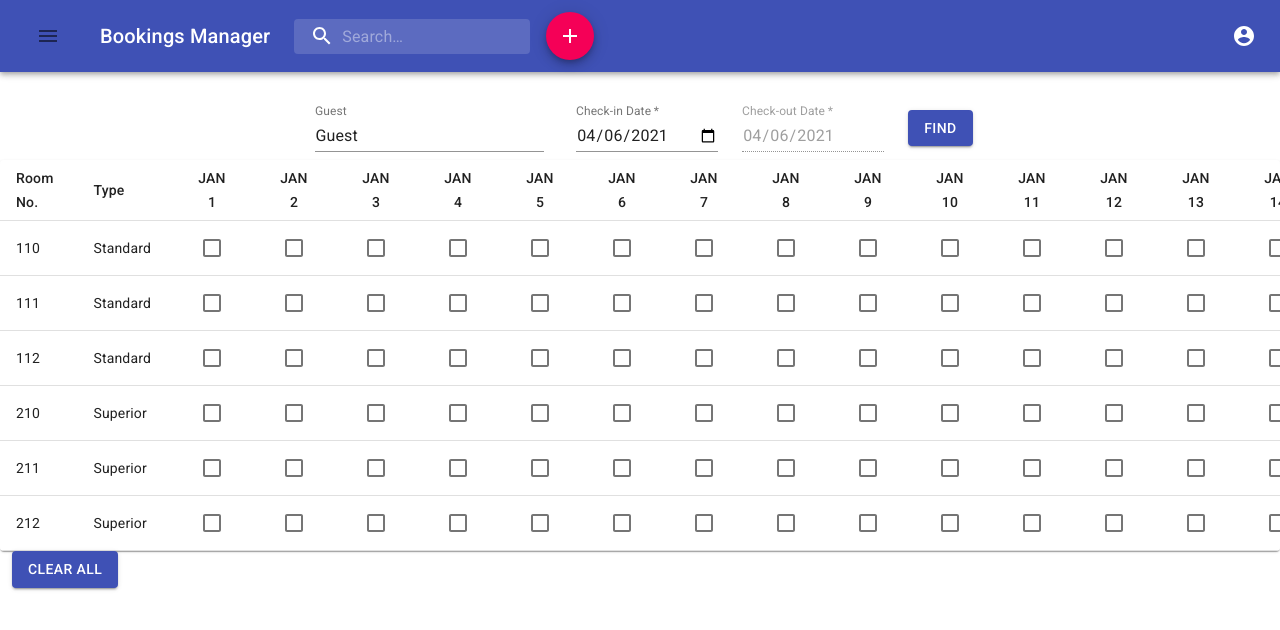
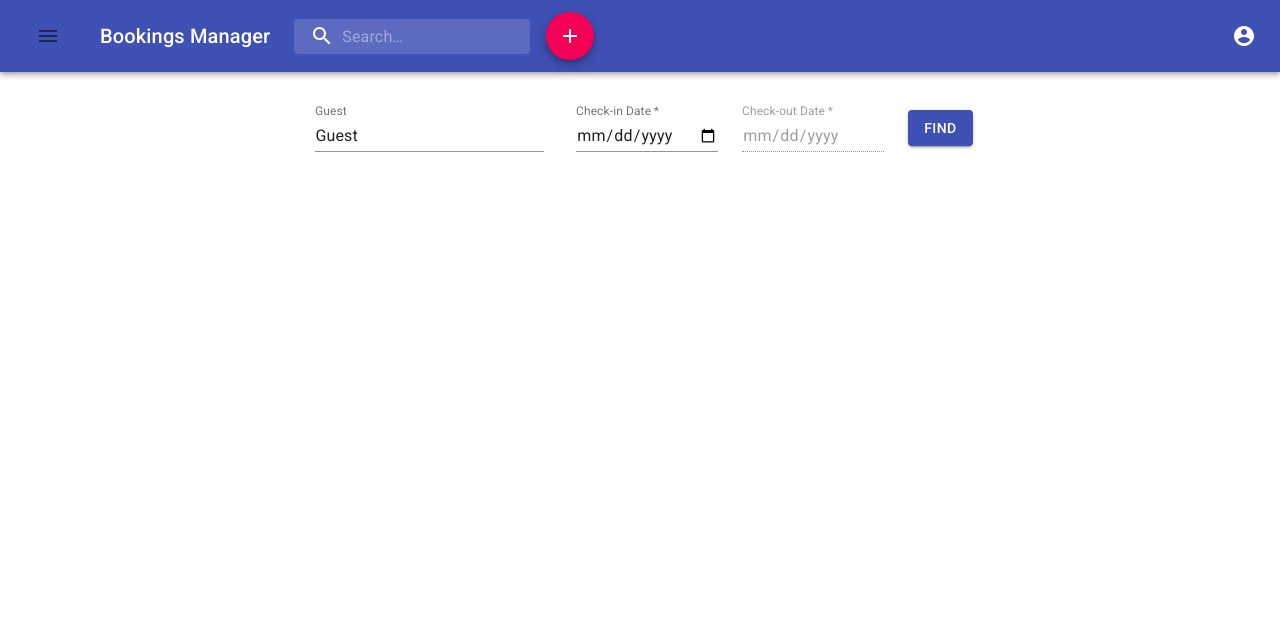
Before and after one commit to itthisakd/bookings-manager, a React (Create React App) app: page /addbooking in a window 1280 px wide. Shown: the top 630 px of the page. Built offline with nearby package versions, Linux system fonts and the light colour scheme.

Commit message:
vacancy check partially implemented, still w bug

```diff
--- a/package.json
+++ b/package.json
@@ -3,7 +3,6 @@
   "version": "0.1.0",
   "private": true,
   "dependencies": {
-    "@ant-design/icons": "^4.6.2",
     "@craco/craco": "^6.1.1",
     "@emotion/babel-plugin": "^11.2.0",
     "@emotion/react": "^11.1.5",
--- a/src/components/DatePicker.js
+++ b/src/components/DatePicker.js
@@ -25,6 +25,7 @@ export default function DatePickers(props) {
         type="date"
         defaultValue={props.default}
         className={classes.textField}
+        InputProps={props.InputProps}
         InputLabelProps={{
           shrink: true
         }}
--- a/src/components/VacancyTable.js
+++ b/src/components/VacancyTable.js
@@ -17,7 +17,7 @@ const useStyles = makeStyles({
 })
 
 export default function DenseTable(props) {
-  const { nightsObj, roomNo } = props
+  const { nightsObj, roomNo, bookedNights } = props
   const classes = useStyles()
 
   return (
@@ -42,7 +42,18 @@ export default function DenseTable(props) {
                 {room.num}
               </TableCell>
               <TableCell>{room.type}</TableCell>
-              {nightsObj.datesISO.map((date) => (
+              {nightsObj.datesISO.map((date) => {
+                //–––––––––––––––––––––––––––––––––––––––––––––––––––––––––––––––––––––BUG HERE NEITHER OF
+                console.log('date :>> ', date)
+                console.log('bookedNights :>> ', bookedNights)
+                console.log('bookedNights[date] :>> ', bookedNights[date])
+                console.log(
+                  'Object.keys(bookedNights) :>> ',
+                  Object.keys(bookedNights)
+                )
+                if (Object.keys(bookedNights).includes(date)) {
+                  console.log('INSIDE OF IF')
+                  bookedNights[date].includes(room.num) ? (
                     <TableCell align="center">
                       <Checkbox
                         room={room.num}
@@ -51,7 +62,20 @@ export default function DenseTable(props) {
                         inputProps={{ 'aria-label': 'secondary checkbox' }}
                       />
                     </TableCell>
-              ))}
+                  ) : (
+                    <TableCell align="center">
+                      <Checkbox
+                        disabled
+                        checked
+                        room={room.num}
+                        date={date}
+                        color="primary"
+                        inputProps={{ 'aria-label': 'secondary checkbox' }}
+                      />
+                    </TableCell>
+                  )
+                }
+              })}
             </TableRow>
           ))}
         </TableBody>
--- a/src/pages/AddBookingPage.js
+++ b/src/pages/AddBookingPage.js
@@ -12,8 +12,6 @@ import VacancyTable from '../components/VacancyTable'
 import { makeStyles } from '@material-ui/core/styles'
 import InputBox from '../components/InputBox'
 const { DateTime } = require('luxon')
-
-let found = true
 
 const useStyles = makeStyles((theme) => ({
   root: {
@@ -53,17 +51,43 @@ const roomNo = [
   }
 ]
 
-const inDate = DateTime.fromISO('2021-01-01')
-const outDate = DateTime.fromISO('2021-01-30')
+//from this
+// const bookedNights = [
+//   {
+//     room_id: 112,
+//     nightlyDate: '10-04-2021'
+//   },
+//   {
+//     room_id: 112,
+//     nightlyDate: '11-04-2021'
+//   },
+//   {
+//     room_id: 220,
+//     nightlyDate: '15-04-2021'
+//   },
+//   {
+//     room_id: 223,
+//     nightlyDate: '11-04-2021'
+//   }
+// ]
+
+//to this
+const bookedNights = {
+  '2021-04-10': [112],
+  '2021-04-11': [112, 223],
+  '2021-04-15': [220]
+}
 
 //–––––––––––––––––––––––––––––––––––––––––––––––
 
 //returns arrays of nights
-const nightsGenerator = (inD, outD) => {
+const nightsGenerator = (inDD, outDD) => {
+  const inD = DateTime.fromISO(inDD)
+  const outD = DateTime.fromISO(outDD)
   const nights = outD.diff(inD, 'days').toObject().days
   let datesISO = []
   let i = 0
-  let tempDate = inDate
+  let tempDate = inD
   while (datesISO.length !== nights) {
     datesISO.push(tempDate.plus({ days: i++ }).toISODate())
   }
@@ -78,15 +102,20 @@ const nightsGenerator = (inD, outD) => {
   return { nights, datesISO, datesReformatted }
 }
 
-const nightsObj = nightsGenerator(inDate, outDate)
-
 export default function AddBookingPage() {
   const classes = useStyles()
   const [dateIn, setDateIn] = useState('')
   const [dateOut, setDateOut] = useState('')
-  let temp
+  const [nightsObj, setNightsObj] = useState({})
+  const [found, setFound] = useState(false)
 
-  const handleOutChange = (e) => {}
+  const onFindClick = () => {
+    if (dateIn && dateOut) {
+      setNightsObj(nightsGenerator(dateIn, dateOut))
+      setFound(true)
+      console.log('Clicked')
+    }
+  }
 
   return (
     <div>
@@ -116,10 +145,19 @@ export default function AddBookingPage() {
               id="dateIn"
               label="Check-in Date"
               type="date"
-              defaultValue={new Date().toISOString().slice(0, 10)}
+              format="dd/MM/yyyy"
               onChange={(e) => {
                 setDateIn(e.target.value)
-                temp = e.target.value
+                //––––––––––––––––––––––––––––––––––––––––––-FIGURE OUT HOW TO FIX THE BUG THAT THE CHECK OUT DATE CAN BE BEFORE CHECK IN DATE
+                if (dateOut < dateIn)
+                  setDateOut(
+                    DateTime.fromISO(e.target.value)
+                      .plus({ days: 1 })
+                      .toISODate()
+                  )
+              }}
+              InputProps={{
+                inputProps: { min: new Date().toISOString().slice(0, 10) }
               }}
               InputLabelProps={{
                 shrink: true
@@ -127,16 +165,25 @@ export default function AddBookingPage() {
             />
           </div>
           <div className="mx-3">
-            {console.log('dateIn :>> ', dateIn)}
             {dateIn ? (
               <TextField
                 required
                 id="dateOut"
                 label="Check-out Date"
                 type="date"
-                defaultValue={new Date(temp)}
+                format="dd/MM/yyyy"
+                value={dateOut}
+                defaultValue={DateTime.fromISO(dateIn)
+                  .plus({ days: 1 })
+                  .toISODate()}
+                onChange={(e) => setDateOut(e.target.value)}
                 InputLabelProps={{
                   shrink: true
+                }}
+                InputProps={{
+                  inputProps: {
+                    min: DateTime.fromISO(dateIn).plus({ days: 1 }).toISODate()
+                  }
                 }}
               />
             ) : (
@@ -146,7 +193,7 @@ export default function AddBookingPage() {
                 id="dateOut"
                 label="Check-out Date"
                 type="date"
-                defaultValue={new Date().toISOString().slice(0, 10)}
+                format="dd/MM/yyyy"
                 InputLabelProps={{
                   shrink: true
                 }}
@@ -154,7 +201,7 @@ export default function AddBookingPage() {
             )}
           </div>
           <div className="mx-3">
-            <Button variant="contained" color="primary">
+            <Button variant="contained" color="primary" onClick={onFindClick}>
               Find
             </Button>
           </div>
@@ -163,7 +210,14 @@ export default function AddBookingPage() {
 
       {found && (
         <>
-          <VacancyTable nightsObj={nightsObj} roomNo={roomNo} />
+          {nightsObj && (
+            <VacancyTable
+              nightsObj={nightsObj}
+              roomNo={roomNo}
+              bookedNights={bookedNights}
+            />
+          )}
+
           <div className="mx-3">
             <Button variant="contained" color="primary">
               CLEAR ALL
```
Also changed, not shown: 1 other file (tests, documents, lock files or other folders). Lines whose indentation alone changed are shown as unchanged.
